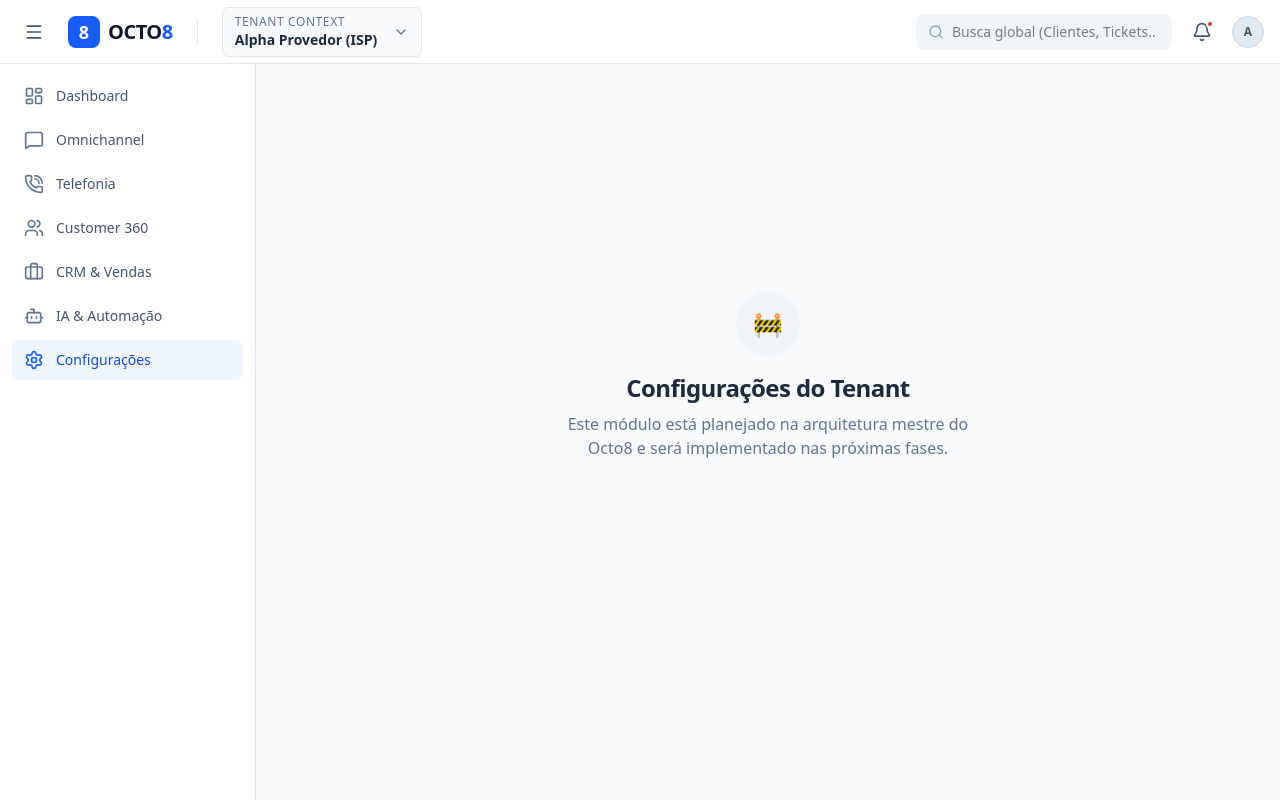
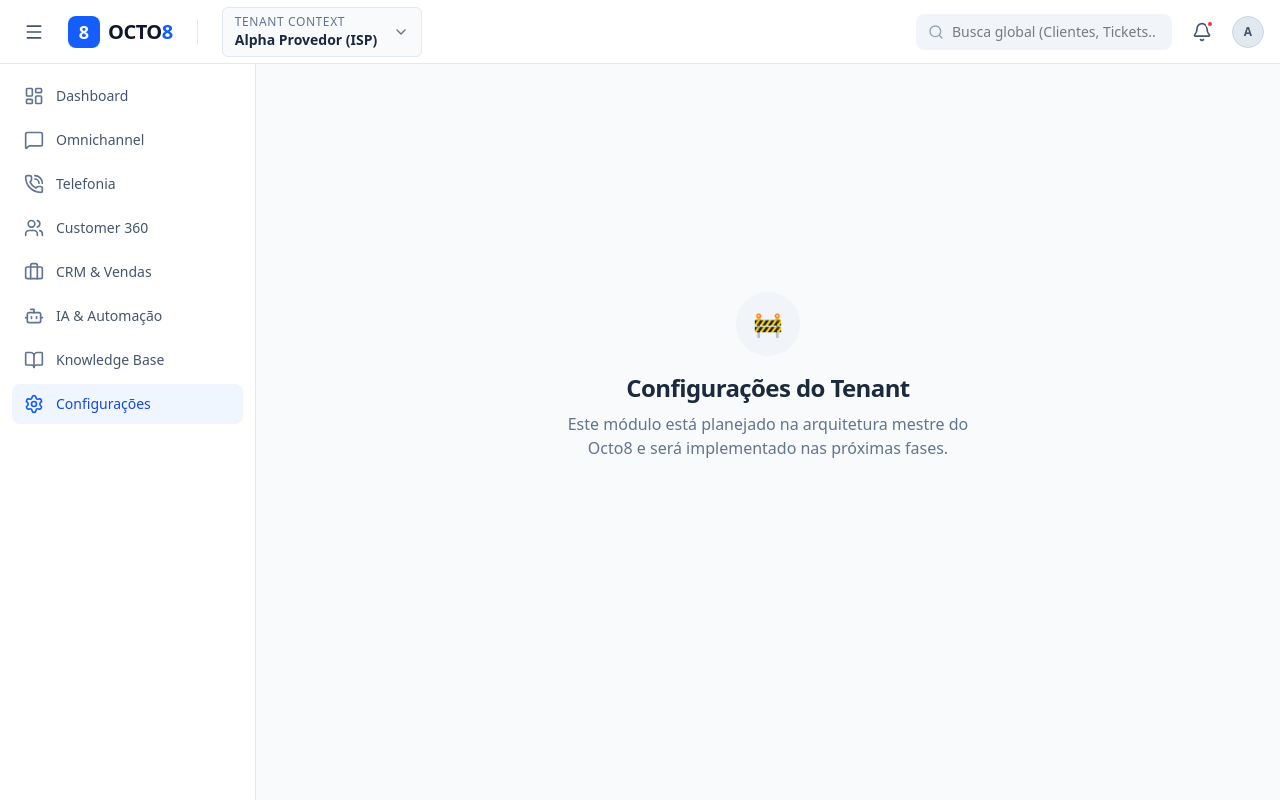
Before and after one commit to andreljp2024/octo8-crm, a React (Vite) app: page /settings in a window 1280 px wide. Built offline with nearby package versions, Linux system fonts and the light colour scheme.

Commit message:
feat(layout): add Knowledge Base link to sidebar
Include the Knowledge Base module in the main navigation sidebar to provide users with direct access to documentation and information resources.

```diff
--- a/src/components/layout/AppLayout.tsx
+++ b/src/components/layout/AppLayout.tsx
@@ -10,6 +10,7 @@ import {
   Search,
   Bell,
   ChevronDown,
+  BookOpen,
   Menu
 } from 'lucide-react';
 import { Link, useLocation } from 'react-router-dom';
@@ -45,6 +46,7 @@ export function AppLayout({ children }: { children: React.ReactNode }) {
     { name: 'Customer 360', href: '/customers', icon: Users },
     { name: 'CRM & Vendas', href: '/crm', icon: Briefcase },
     { name: 'IA & Automação', href: '/ai', icon: Bot },
+    { name: 'Knowledge Base', href: '/knowledge', icon: BookOpen },
     { name: 'Configurações', href: '/settings', icon: Settings },
   ];
 
```
